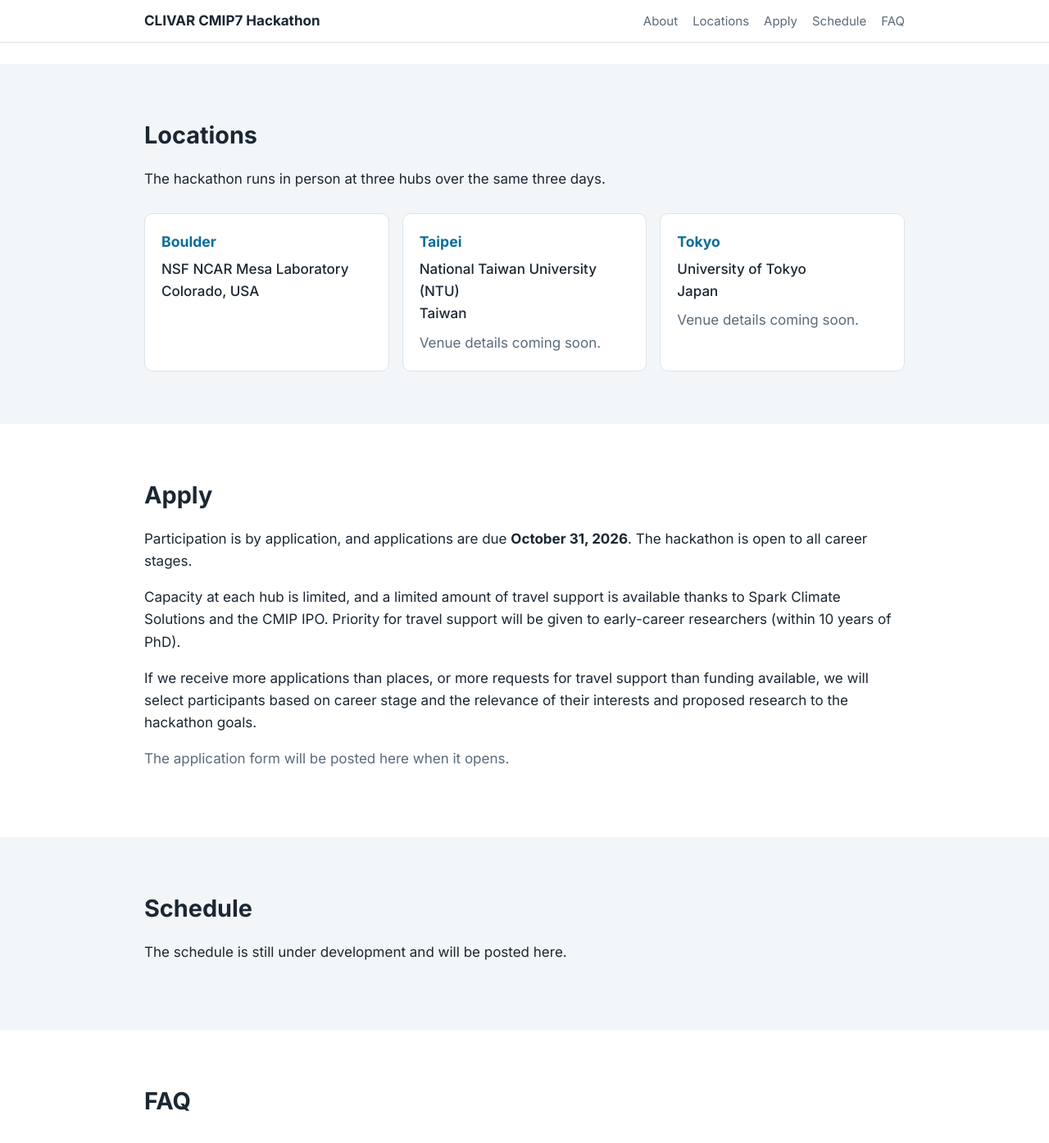
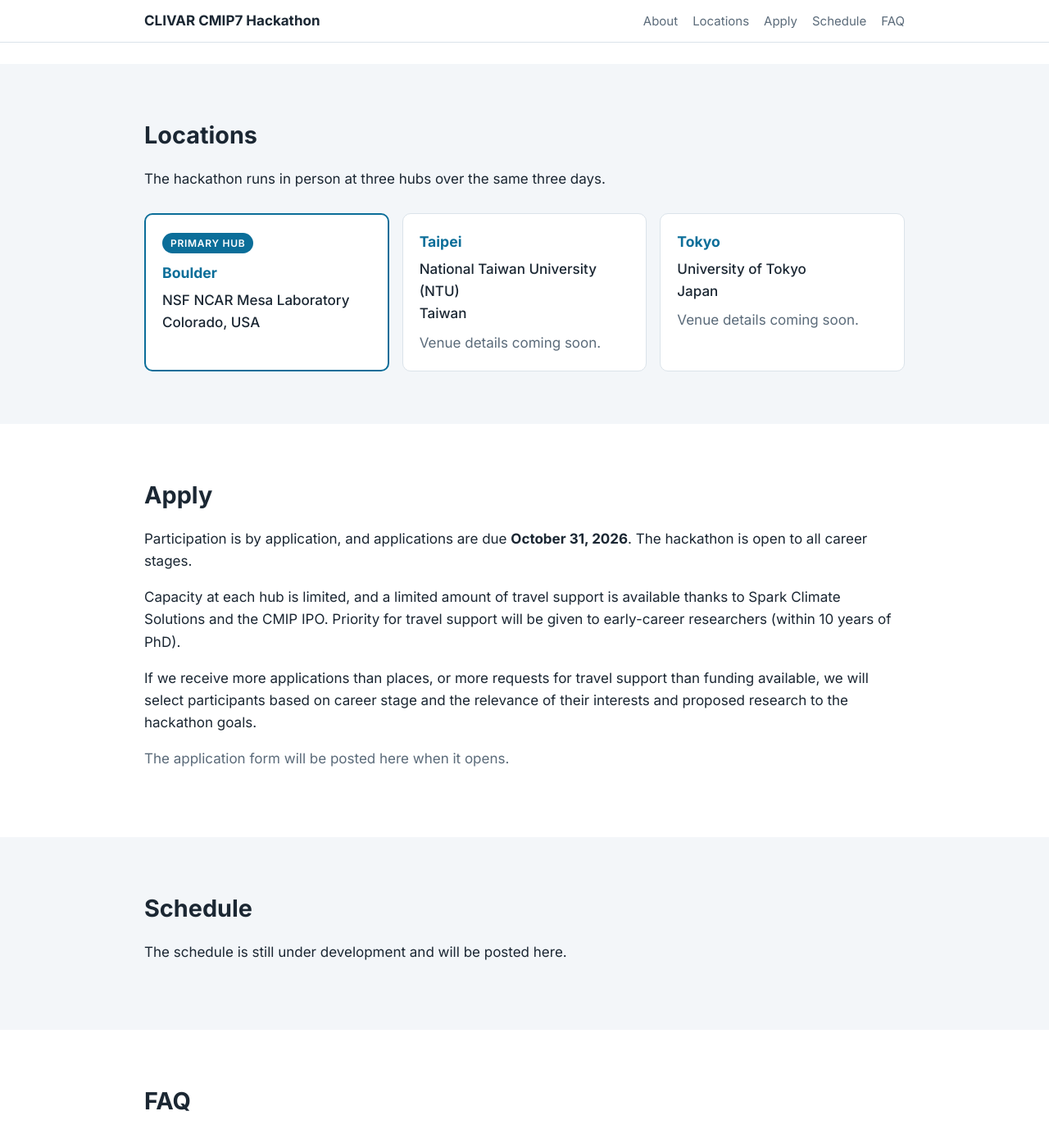
Before and after one commit to NCAR/CMIP7_hackathon_2027, a Jekyll site: the page built from index.html, in a window 1280 px wide and 1400 px high, scrolled down 1180 px. Shown: the top 1394 px of the window at 82% size. Built offline with Jekyll 4.4.1, drawn with Linux system fonts in a browser that asks for light colours.

Commit message:
Mark Boulder as the primary hub
Co-Authored-By: Claude Opus 5.5 <noreply@anthropic.com>

```diff
--- a/_data/hubs.yml
+++ b/_data/hubs.yml
@@ -2,6 +2,7 @@
 - city: "Boulder"
   country: "Colorado, USA"
   venue: "NSF NCAR Mesa Laboratory"
+  primary: true
   details: ""
 - city: "Taipei"
   country: "Taiwan"
--- a/assets/css/style.css
+++ b/assets/css/style.css
@@ -113,6 +113,8 @@ a:hover { color: var(--accent-dark); }
 .faq p { margin: 10px 0 0; color: var(--muted); }
 
 /* Hubs */
+.card-primary { border: 2px solid var(--accent); }
+.badge { display: inline-block; background: var(--accent); color: var(--bg); font-size: 12px; font-weight: 600; text-transform: uppercase; letter-spacing: 0.06em; padding: 3px 10px; border-radius: 999px; margin-bottom: 10px; }
 .hub-where { font-weight: 500; color: var(--text) !important; margin-bottom: 8px !important; }
 
 /* Supporter logos in the hero: white tiles keep dark-on-light logos legible */
--- a/index.html
+++ b/index.html
@@ -64,7 +64,8 @@ layout: default
     <p>The hackathon runs in person at three hubs over the same three days.</p>
     <div class="cards">
       {% for h in site.data.hubs %}
-        <div class="card">
+        <div class="card{% if h.primary %} card-primary{% endif %}">
+          {% if h.primary %}<span class="badge">Primary hub</span>{% endif %}
           <h3>{{ h.city }}</h3>
           <p class="hub-where">{{ h.venue }}<br>{{ h.country }}</p>
           {% if h.details != "" %}<p>{{ h.details }}</p>{% endif %}
```
